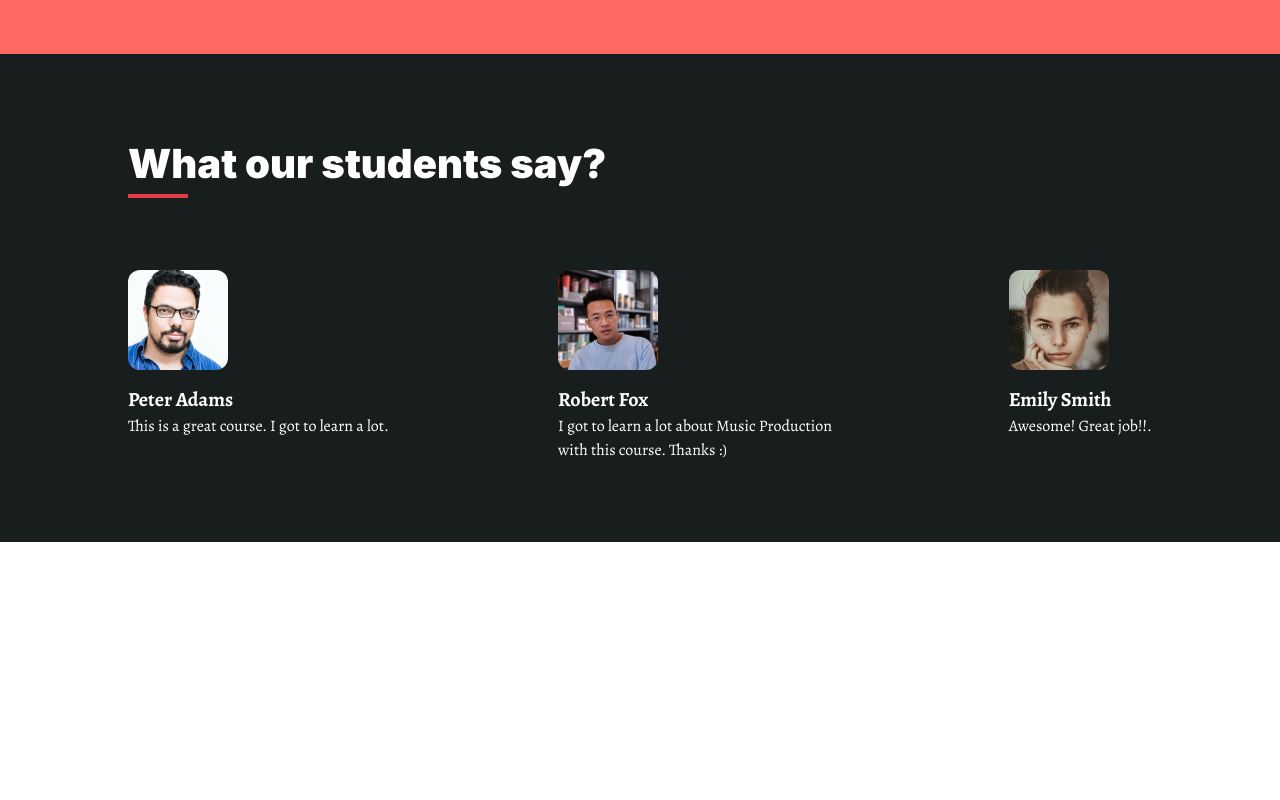
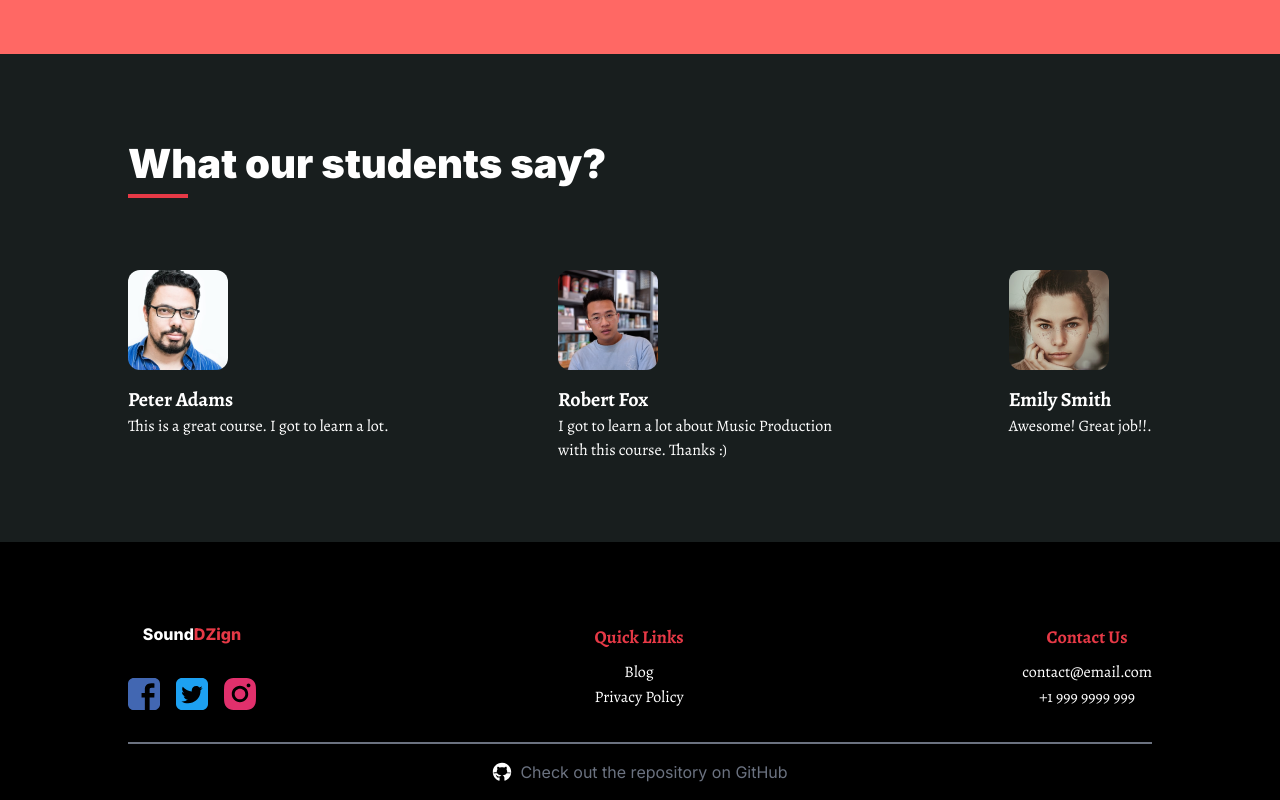
Before and after one commit to waseemazmy21/Sound-dzign, a React (Vite) app: page / in a window 1280 px wide. Shown: the part 2332-3132 px from the top of the page. Before the commit the page ends 2874 px from the top, so only its background shows below. Built offline with nearby package versions, Linux system fonts and the light colour scheme.

Commit message:
Create the Footer Component

```diff
--- a/src/App.jsx
+++ b/src/App.jsx
@@ -1,4 +1,12 @@
-import { Header, Navbar, Topics, Info, Blog, Testimonials } from './components';
+import {
+  Header,
+  Navbar,
+  Topics,
+  Info,
+  Blog,
+  Testimonials,
+  Footer,
+} from './components';
 
 const App = () => {
   return (
@@ -9,6 +17,7 @@ const App = () => {
       <Info />
       <Blog />
       <Testimonials />
+      <Footer />
     </>
   );
 };
--- /dev/null
+++ b/src/components/Footer.jsx
@@ -0,0 +1,87 @@
+import { githubIcon } from '../assets';
+import { socials } from '../constants';
+
+const Footer = () => {
+  return (
+    <footer className='bg-black'>
+      <div className='container padding-t pb-4'>
+        <div className='flex flex-col items-center text-center sm:flex-row sm:justify-between  justify-between gap-12'>
+          {/* logo and socials */}
+          <div className='flex flex-col gap-8'>
+            <a href='#' className='font-bold'>
+              Sound<span className='text-red'>DZign</span>
+            </a>
+            <ul className='flex gap-4'>
+              {socials.map((social) => (
+                <li key={social.id}>
+                  <a
+                    href={social.url}
+                    target='_blank'
+                    rel='noopener noreferrer'
+                  >
+                    <img
+                      src={social.img}
+                      alt={social.alt}
+                      className='w-8 h-8'
+                    />
+                  </a>
+                </li>
+              ))}
+            </ul>
+          </div>
+          {/* quick links */}
+          <div>
+            <h4 className='font-alegreya text-[1.125rem] text-red font-bold mb-2'>
+              Quick Links
+            </h4>
+            <ul>
+              <li>
+                <a href='#blog' className='font-alegreya'>
+                  Blog
+                </a>
+              </li>
+              <li>
+                <a href='' className='font-alegreya'>
+                  Privacy Policy
+                </a>
+              </li>
+            </ul>
+          </div>
+          {/* contact */}
+          <div>
+            <h4 className='font-alegreya text-[1.125rem] text-red font-bold mb-2'>
+              Contact Us
+            </h4>
+            <ul>
+              <li>
+                <a href='' className='font-alegreya'>
+                  contact@email.com
+                </a>
+              </li>
+              <li>
+                <a href='' className='font-alegreya'>
+                  +1 999 9999 999
+                </a>
+              </li>
+            </ul>
+          </div>
+        </div>
+
+        <hr className='border-t-2 border-gray-500 mt-8 mb-4' />
+        <p className='text-center'>
+          <a
+            href='https://github.com/waseemazmy21/Sound-dzign'
+            target='_blank'
+            rel='noopener noreferrer'
+            className='text-gray-500 hover:text-white flex flex-col xs:flex-row items-center justify-center'
+          >
+            <img src={githubIcon} alt='GitHub Icon' className='w-5 h-5 mr-2' />
+            Check out the repository on GitHub
+          </a>
+        </p>
+      </div>
+    </footer>
+  );
+};
+
+export default Footer;
--- a/src/components/index.js
+++ b/src/components/index.js
@@ -4,5 +4,6 @@ import Topics from './Topics';
 import Info from './Info';
 import Blog from './Blog';
 import Testimonials from './Testimonials';
+import Footer from './Footer';
 
-export { Header, Navbar, Topics, Info, Blog, Testimonials };
+export { Header, Navbar, Topics, Info, Blog, Testimonials, Footer };
--- a/src/constants/index.js
+++ b/src/constants/index.js
@@ -11,6 +11,9 @@ import {
   testimonial1,
   testimonial2,
   testimonial3,
+  facebookLogo,
+  twitterLogo,
+  instagramLogo,
 } from '../assets';
 
 export const navLinks = [
@@ -70,3 +73,24 @@ export const testimonials = [
     img: testimonial3,
   },
 ];
+
+export const socials = [
+  {
+    id: 'icon-1',
+    img: facebookLogo,
+    alt: 'Facebook logo',
+    url: 'https://www.facebook.com/',
+  },
+  {
+    id: 'icon-2',
+    img: twitterLogo,
+    alt: 'Twitter logo',
+    url: 'https://twitter.com/',
+  },
+  {
+    id: 'icon-3',
+    img: instagramLogo,
+    alt: 'Instagram logo',
+    url: 'https://www.instagram.com/',
+  },
+];
--- a/src/index.css
+++ b/src/index.css
@@ -25,6 +25,11 @@
 .paddingY {
   @apply py-[3.75rem];
   @apply md:py-[5rem];
+}
+
+.padding-t {
+  @apply pt-[3.75rem];
+  @apply md:pt-[5rem];
 }
 
 /* list marker in topics section */
--- a/tailwind.config.js
+++ b/tailwind.config.js
@@ -3,6 +3,7 @@ export default {
   content: ['./index.html', './src/**/*.{js,ts,jsx,tsx}'],
   theme: {
     screens: {
+      xs: '380px',
       sm: '640px',
       md: '768px',
       lg: '1024px',
```
Also changed, not shown: src/assets/index.js (+24 -22 lines), src/assets/github-icon.svg (added).
